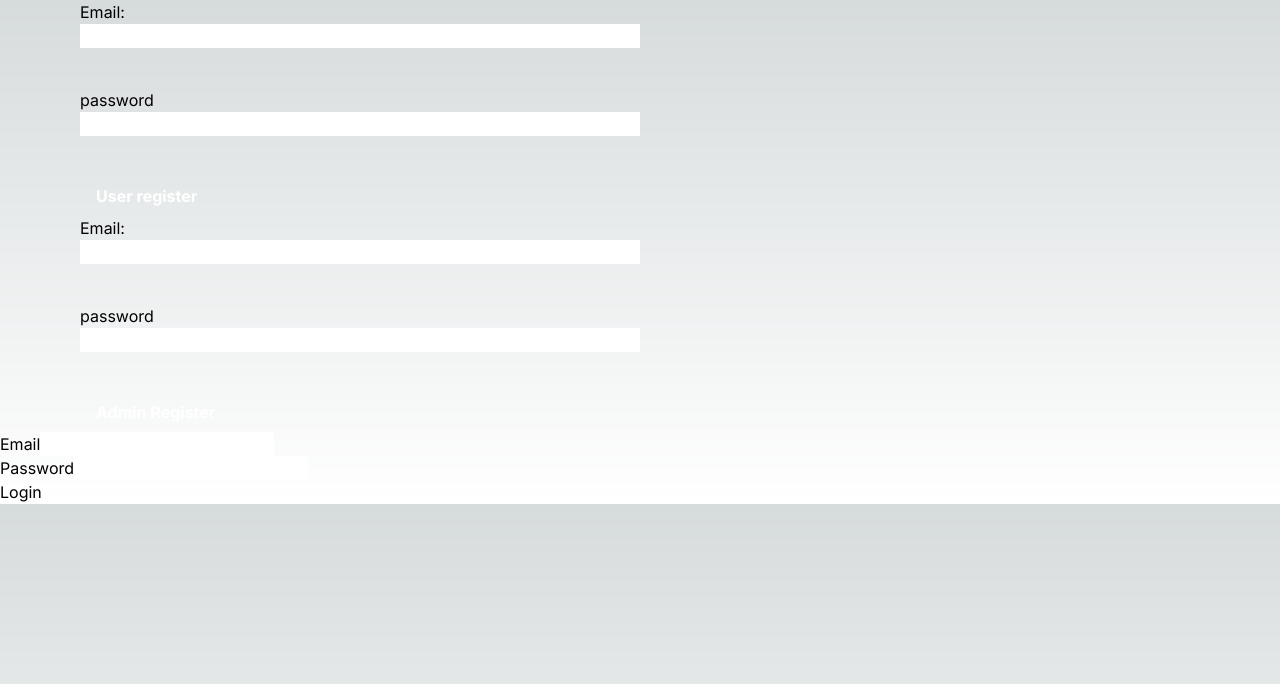
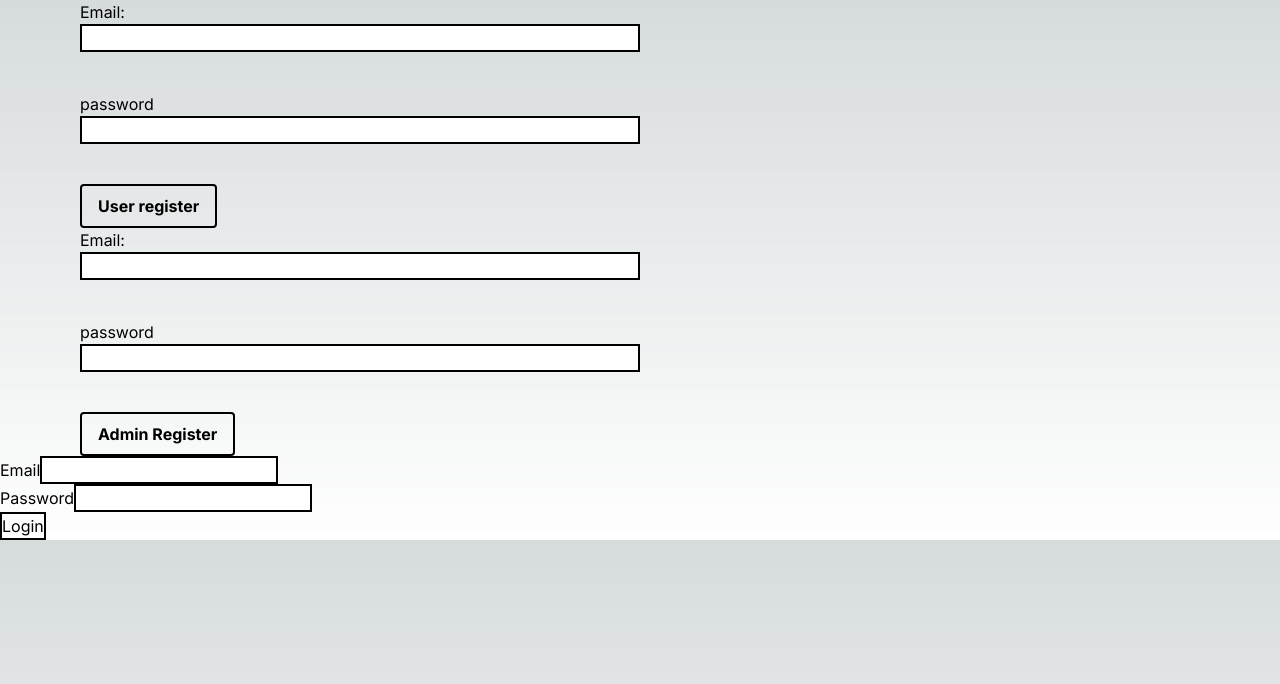
Before and after one commit to samnbogen/petstarz, a Next.js app: page /apply in a window 1280 px wide. Shown: the top 684 px of the page. Built offline with nearby package versions, Linux system fonts and the light colour scheme.

Commit message:
working on log in/sign up part 2

```diff
--- a/app/apply/form.js
+++ b/app/apply/form.js
@@ -98,7 +98,7 @@ export default function Form(){
                 <div className="flex flex-col mb-10 w-1/2">
                     <label>Email:</label>
                     <input
-                    className="text-black"
+                    className="text-black border-2 border-rose-500"
                     required
                     type="text"
                     value={userEmail}
@@ -108,7 +108,7 @@ export default function Form(){
                 <div className="flex flex-col mb-10 w-1/2">
                     <label>password</label>
                     <input
-                    className="text-black"
+                    className="text-black border-2 border-rose-500"
                     required
                     type="password"
                     value={userPassword}
@@ -131,14 +131,14 @@ export default function Form(){
 
     </div> */}
 
-                <button className="bg-blue-500 hover:bg-blue-700 text-white font-bold py-2 px-4 rounded" type="submit"> User register</button>
+                <button className="bg-blue-500 hover:bg-blue-700 text-black border-2 border-rose-500 font-bold py-2 px-4 rounded" type="submit"> User register</button>
             </form>
 
            <form onSubmit={handleAdminSubmit}>
                 <div className="flex flex-col mb-10 w-1/2">
                     <label>Email:</label>
                     <input
-                    className="text-black"
+                    className="text-black border-2 border-rose-500"
                     required
                     type="text"
                     value={adminEmail}
@@ -148,7 +148,7 @@ export default function Form(){
                 <div className="flex flex-col mb-10 w-1/2">
                     <label>password</label>
                     <input
-                    className="text-black"
+                    className="text-black border-2 border-rose-500"
                     required
                     type="password"
                     value={adminPassword}
@@ -170,7 +170,7 @@ export default function Form(){
                     </select>
 
 </div>  */}
-                <button className="bg-blue-500 hover:bg-blue-700 text-white font-bold py-2 px-4 rounded" type="submit">Admin Register</button>
+                <button className="bg-blue-500 hover:bg-blue-700 text-black border-2 border-rose-500 font-bold py-2 px-4 rounded" type="submit">Admin Register</button>
             </form>
         </div>
     );
--- a/app/apply/login.js
+++ b/app/apply/login.js
@@ -39,12 +39,12 @@ export default function LoginForm () {
     return(
         <form onSubmit={handleLogin}>
             <label htmlFor="email">Email</label>
-            <input type="text" id="email" className="text-black" value={email} onChange={(e) => setEmail(e.target.value)} />
+            <input type="text" id="email" className="text-black border-2 border-rose-500" value={email} onChange={(e) => setEmail(e.target.value)} />
             <br/>
             <label htmlFor="password">Password</label>
-            <input type="password" id="password" className="text-black" value={password} onChange={(e) => setPassword(e.target.value)} />
+            <input type="password" id="password" className="text-black border-2 border-rose-500" value={password} onChange={(e) => setPassword(e.target.value)} />
             <br/>
-            <button type="submit">Login</button>
+            <button className="border-2 border-rose-500" type="submit">Login</button>
         </form>
     );
 }
```
